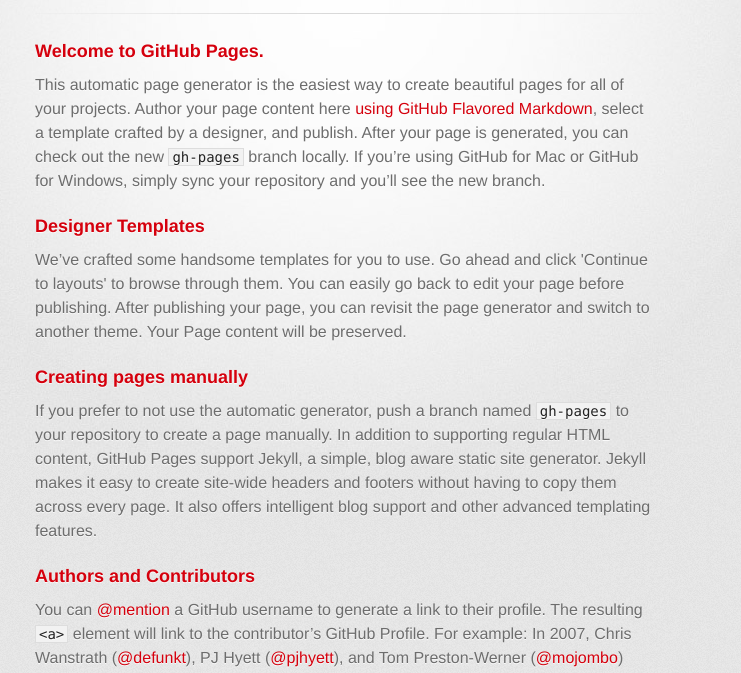
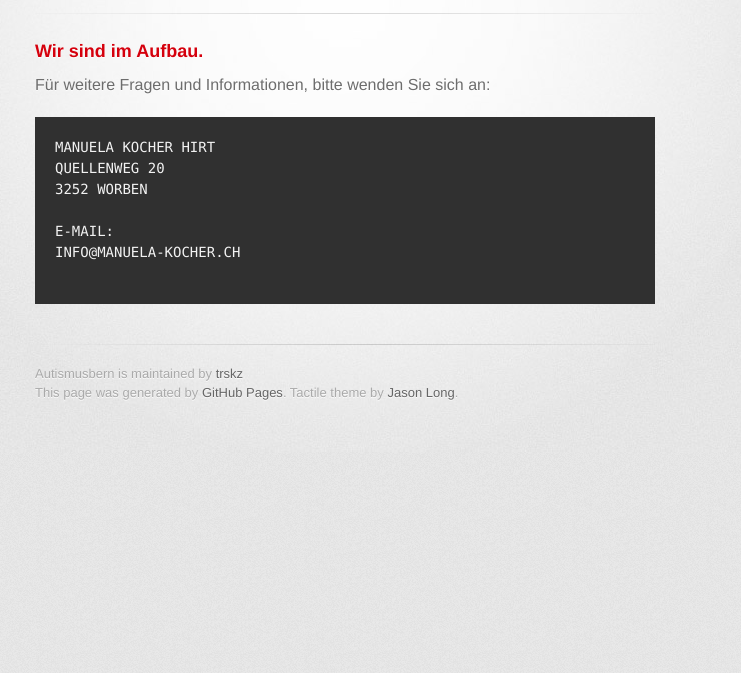
Before and after one commit to trskz/autismusbern, a plain HTML site: page index.html in a window 1280 px wide. Shown: the part 121-794 px from the top of the page, without its empty margins (295-1036 px from the left). Drawn offline with Linux system fonts and the light colour scheme; a web font is replaced by a local one.

Commit message:
Update index.html

```diff
--- a/index.html
+++ b/index.html
@@ -28,30 +28,21 @@
 
         <section id="main_content">
           <h3>
-<a id="welcome-to-github-pages" class="anchor" href="#welcome-to-github-pages" aria-hidden="true"><span class="octicon octicon-link"></span></a>Welcome to GitHub Pages.</h3>
+<a id="welcome-to-autismusbern" class="anchor" href="#welcome-to-github-pages" aria-hidden="true"><span class="octicon octicon-link"></span></a>Wir sind im Aufbau.</h3>
 
-<p>This automatic page generator is the easiest way to create beautiful pages for all of your projects. Author your page content here <a href="https://guides.github.com/features/mastering-markdown/">using GitHub Flavored Markdown</a>, select a template crafted by a designer, and publish. After your page is generated, you can check out the new <code>gh-pages</code> branch locally. If you’re using GitHub for Mac or GitHub for Windows, simply sync your repository and you’ll see the new branch.</p>
+<p>Für weitere Fragen und Informationen, bitte wenden Sie sich an:<br>
+<pre>
+MANUELA KOCHER HIRT
+QUELLENWEG 20
+3252 WORBEN
 
-<h3>
-<a id="designer-templates" class="anchor" href="#designer-templates" aria-hidden="true"><span class="octicon octicon-link"></span></a>Designer Templates</h3>
+E-MAIL:
+INFO@MANUELA-KOCHER.CH
 
-<p>We’ve crafted some handsome templates for you to use. Go ahead and click 'Continue to layouts' to browse through them. You can easily go back to edit your page before publishing. After publishing your page, you can revisit the page generator and switch to another theme. Your Page content will be preserved.</p>
+</pre>
+</p>
 
-<h3>
-<a id="creating-pages-manually" class="anchor" href="#creating-pages-manually" aria-hidden="true"><span class="octicon octicon-link"></span></a>Creating pages manually</h3>
 
-<p>If you prefer to not use the automatic generator, push a branch named <code>gh-pages</code> to your repository to create a page manually. In addition to supporting regular HTML content, GitHub Pages support Jekyll, a simple, blog aware static site generator. Jekyll makes it easy to create site-wide headers and footers without having to copy them across every page. It also offers intelligent blog support and other advanced templating features.</p>
-
-<h3>
-<a id="authors-and-contributors" class="anchor" href="#authors-and-contributors" aria-hidden="true"><span class="octicon octicon-link"></span></a>Authors and Contributors</h3>
-
-<p>You can <a href="https://github.com/blog/821" class="user-mention">@mention</a> a GitHub username to generate a link to their profile. The resulting <code>&lt;a&gt;</code> element will link to the contributor’s GitHub Profile. For example: In 2007, Chris Wanstrath (<a href="https://github.com/defunkt" class="user-mention">@defunkt</a>), PJ Hyett (<a href="https://github.com/pjhyett" class="user-mention">@pjhyett</a>), and Tom Preston-Werner (<a href="https://github.com/mojombo" class="user-mention">@mojombo</a>) founded GitHub.</p>
-
-<h3>
-<a id="support-or-contact" class="anchor" href="#support-or-contact" aria-hidden="true"><span class="octicon octicon-link"></span></a>Support or Contact</h3>
-
-<p>Having trouble with Pages? Check out our <a href="https://help.github.com/pages">documentation</a> or <a href="https://github.com/contact">contact support</a> and we’ll help you sort it out.</p>
-        </section>
 
         <footer>
           Autismusbern is maintained by <a href="https://github.com/trskz">trskz</a><br>
```
